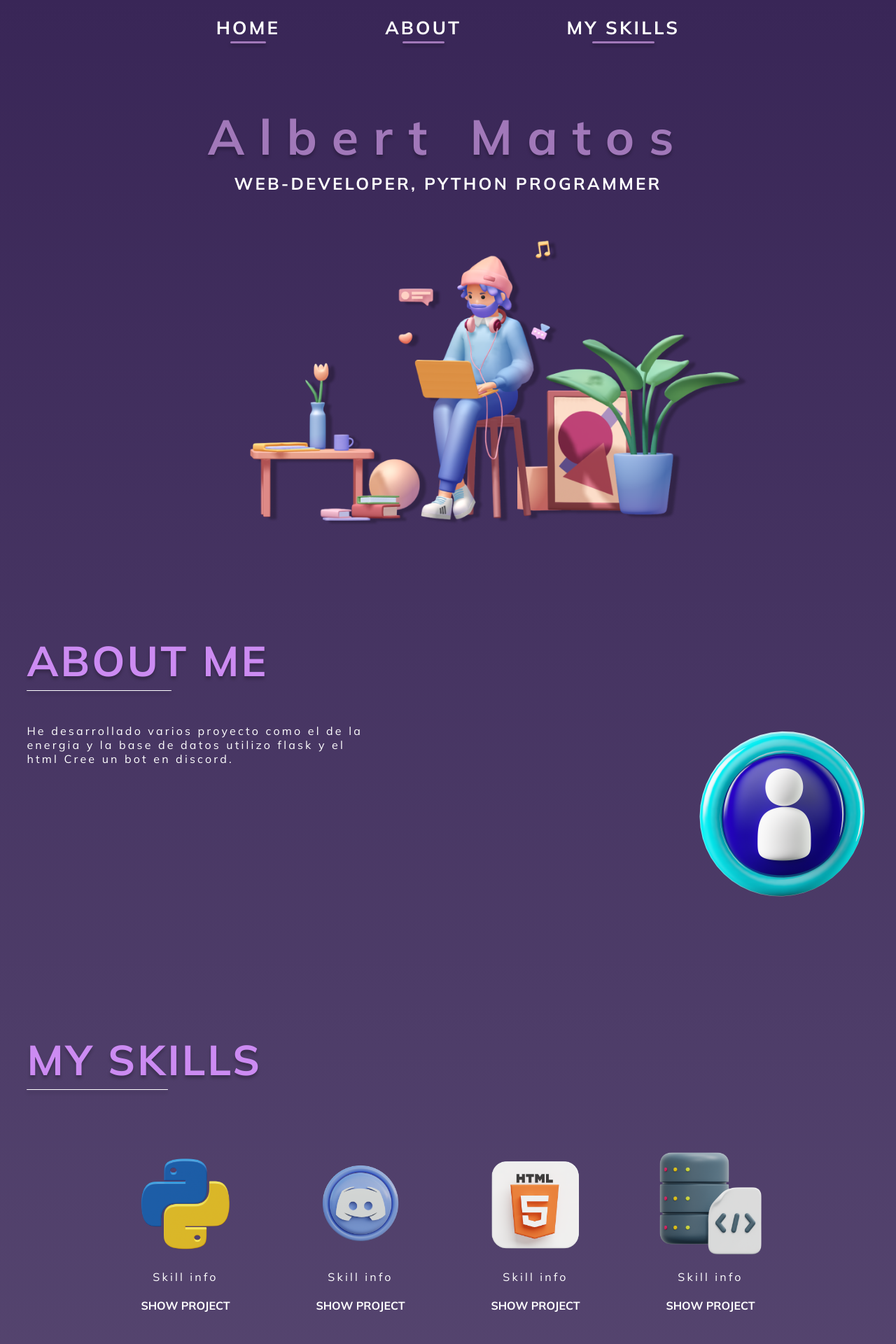
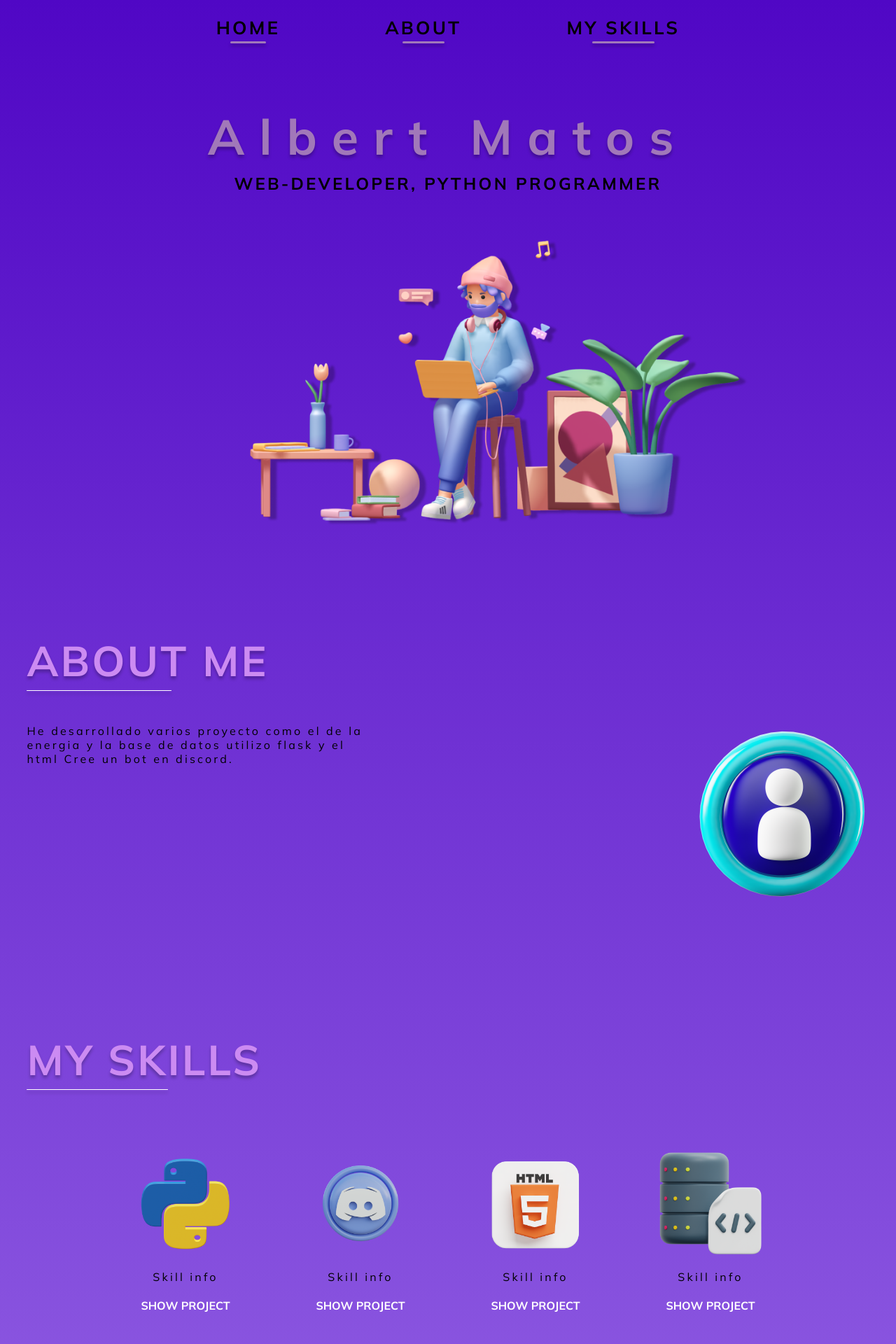
Before and after one commit to XxxalbertxxX/Portafolio, a Flask app: page / in a window 1280 px wide. Shown: the top 1920 px of the page at 70% size. Run offline with Flask 3, Linux system fonts and the light colour scheme.

Commit message:
Update style.css

```diff
--- a/portfolio-esp-main/portfolio-esp-main/static/css/style.css
+++ b/portfolio-esp-main/portfolio-esp-main/static/css/style.css
@@ -15,7 +15,7 @@
   font-size: 16px;
   line-height: 20px;
   letter-spacing: 0.2em;
-  background: linear-gradient(180deg, #392657 0%, rgba(57, 38, 87, 0.8) 100%);
+  background: linear-gradient(180deg, #5007c5 0%, rgba(140, 85, 230, 0.8) 100%); # You can change at the color you want
   color: #ffffff;
 }
 
```
